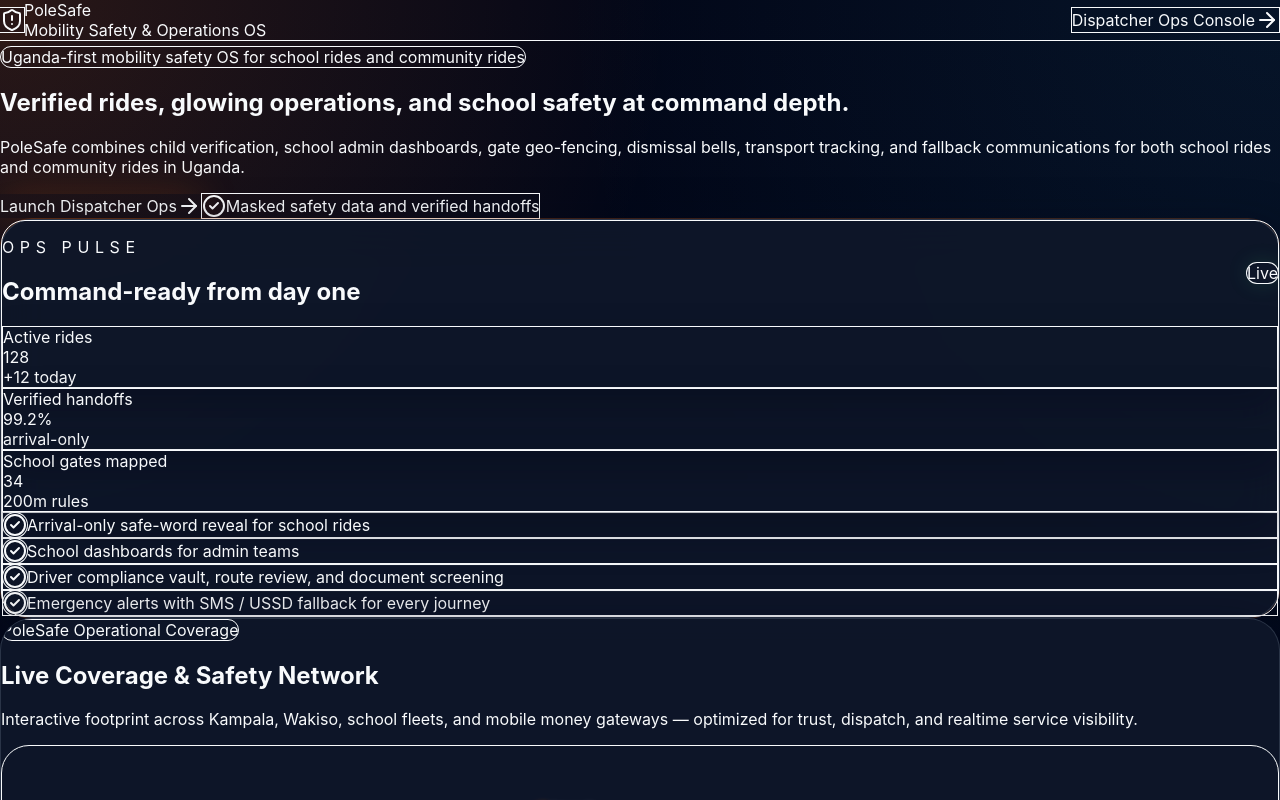
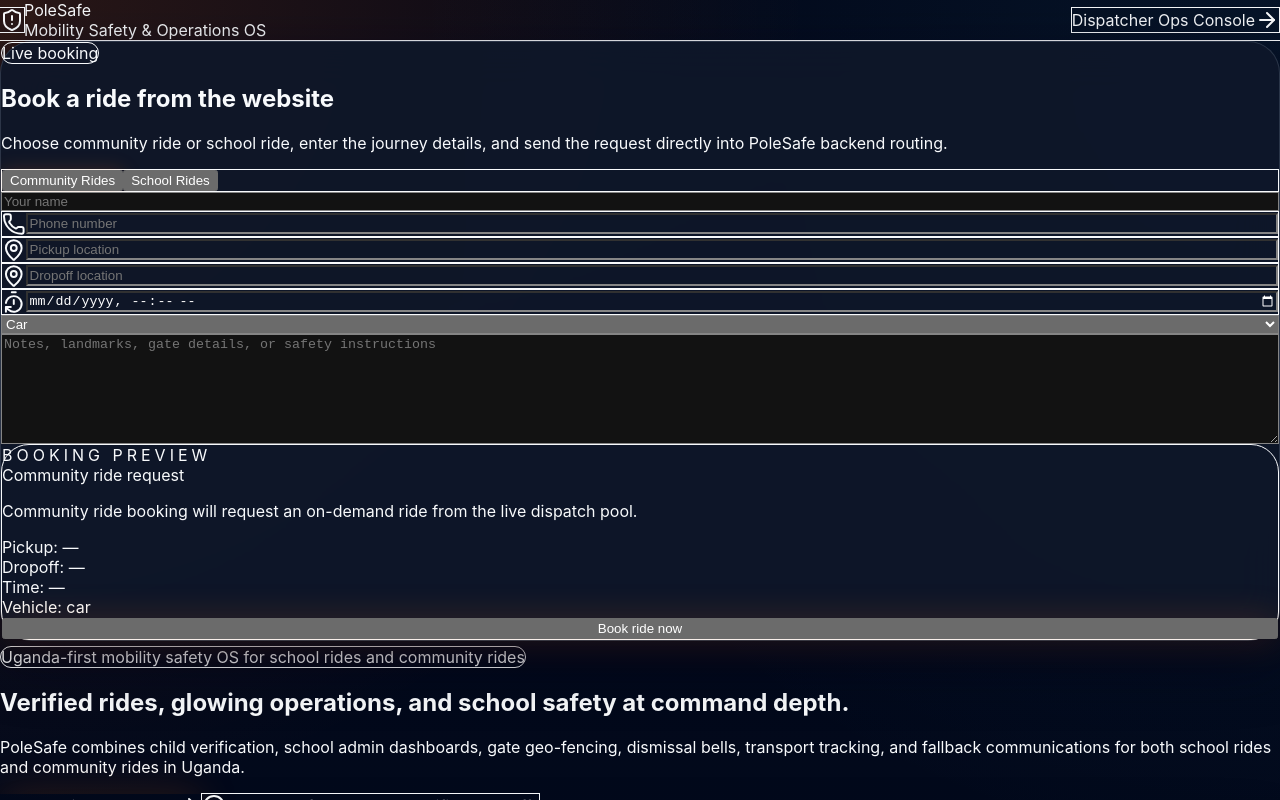
Before and after one commit to hassankavuma-prog/polesafe, a Next.js app: page / in a window 1280 px wide. Shown: the top 800 px of the page. Built offline with nearby package versions, Linux system fonts and the light colour scheme.

Commit message:
feat: add public ride booking and owner email guardrails

```diff
--- a/app/page.tsx
+++ b/app/page.tsx
@@ -1,8 +1,8 @@
 'use client';
 
 import Link from 'next/link';
-import { useState } from 'react';
-import { ArrowRight, Bus, CheckCircle2, School, ShieldAlert, Smartphone, Users } from 'lucide-react';
+import { useMemo, useState } from 'react';
+import { ArrowRight, Bus, CheckCircle2, MapPin, Phone, School, ShieldAlert, Smartphone, TimerReset, Users } from 'lucide-react';
 
 const highlights = [
   {
@@ -51,6 +51,127 @@
   { label: 'Verified handoffs', value: '99.2%', delta: 'arrival-only', tone: 'from-emerald-500/20 to-emerald-500/5', accent: 'text-emerald-300' },
   { label: 'School gates mapped', value: '34', delta: '200m rules', tone: 'from-sky-500/20 to-sky-500/5', accent: 'text-sky-300' },
 ];
+
+type RideMode = 'community' | 'school';
+
+function BookingWidget() {
+  const [mode, setMode] = useState<RideMode>('community');
+  const [form, setForm] = useState({
+    name: '',
+    phone: '',
+    pickup: '',
+    dropoff: '',
+    rideTime: '',
+    childName: '',
+    schoolName: '',
+    vehicleType: 'car',
+    notes: '',
+  });
+  const [status, setStatus] = useState<'idle' | 'submitting' | 'done' | 'error'>('idle');
+  const [result, setResult] = useState<string>('');
+
+  const routeHint = useMemo(() => mode === 'school'
+    ? 'School ride booking will create a trip request for the operations team to confirm.'
+    : 'Community ride booking will request an on-demand ride from the live dispatch pool.', [mode]);
+
+  async function submitBooking() {
+    setStatus('submitting');
+    setResult('');
+    try {
+      const payload = mode === 'community'
+        ? {
+            pickupAddress: form.pickup,
+            dropoffAddress: form.dropoff,
+            pickupTime: form.rideTime || undefined,
+            passengerCount: 1,
+            vehicleType: form.vehicleType,
+            notes: `${form.name} • ${form.phone}${form.notes ? ` • ${form.notes}` : ''}`,
+          }
+        : {
+            tripName: `${form.childName || form.name} school ride`,
+            description: `${form.schoolName || 'School ride'} • ${form.phone}${form.notes ? ` • ${form.notes}` : ''}`,
+            destination: form.dropoff,
+            departureDate: form.rideTime ? form.rideTime.slice(0, 10) : new Date().toISOString().slice(0, 10),
+            departureTime: form.rideTime ? form.rideTime.slice(11, 16) : undefined,
+            vehicleType: form.vehicleType,
+            notes: `Child: ${form.childName || 'Not provided'} • Pickup: ${form.pickup}`,
+          };
+
+      const endpoint = mode === 'community' ? '/api/rides/request' : '/api/trips';
+      const response = await fetch(endpoint, {
+        method: 'POST',
+        headers: { 'Content-Type': 'application/json' },
+        body: JSON.stringify(payload),
+      });
+
+      const data = await response.json();
+      if (!response.ok) throw new Error(data.error || 'Booking failed');
+
+      setStatus('done');
+      setResult(mode === 'community'
+        ? `Ride requested successfully. Driver: ${data.driver?.name || 'pending'} • Fare: ${data.price?.total ? `${data.price.total} UGX` : 'pending'}`
+        : `School trip created successfully. Trip status: ${data.status || 'open'} • Ops will confirm next.`);
+    } catch (err: any) {
+      setStatus('error');
+      setResult(err.message || 'Booking failed');
+    }
+  }
+
+  return (
+    <section className="mx-auto max-w-7xl px-4 py-6 sm:px-6 lg:px-8">
+      <div className="glass-strong rounded-[2rem] border border-white/10 p-5 shadow-[0_18px_60px_rgba(2,6,23,0.55)] sm:p-6">
+        <div className="flex flex-col gap-4 lg:flex-row lg:items-start lg:justify-between">
+          <div>
+            <div className="inline-flex items-center gap-2 rounded-full border border-white/10 bg-white/5 px-3 py-1 text-xs text-emerald-300">Live booking</div>
+            <h2 className="mt-3 text-2xl font-semibold text-white sm:text-3xl">Book a ride from the website</h2>
+            <p className="mt-2 max-w-2xl text-sm text-slate-300">Choose community ride or school ride, enter the journey details, and send the request directly into PoleSafe backend routing.</p>
+          </div>
+          <div className="flex rounded-2xl border border-white/10 bg-white/5 p-1 text-xs text-slate-300">
+            {(['community', 'school'] as RideMode[]).map((item) => (
+              <button key={item} onClick={() => setMode(item)} className={`rounded-xl px-4 py-2 capitalize ${mode === item ? 'bg-orange-500 text-white shadow-[0_0_20px_rgba(249,115,22,0.18)]' : 'hover:bg-white/10'}`}>
+                {item} rides
+              </button>
+            ))}
+          </div>
+        </div>
+
+        <div className="mt-5 grid gap-4 lg:grid-cols-[1.1fr_0.9fr]">
+          <div className="grid gap-4 md:grid-cols-2">
+            <input className="rounded-2xl border border-white/10 bg-slate-950/70 px-4 py-3 text-sm text-white outline-none placeholder:text-slate-500" placeholder="Your name" value={form.name} onChange={(e) => setForm((f) => ({ ...f, name: e.target.value }))} />
+            <div className="flex items-center gap-3 rounded-2xl border border-white/10 bg-slate-950/70 px-4 py-3 text-sm text-white"><Phone className="h-4 w-4 text-orange-300" /><input className="w-full bg-transparent outline-none placeholder:text-slate-500" placeholder="Phone number" value={form.phone} onChange={(e) => setForm((f) => ({ ...f, phone: e.target.value }))} /></div>
+            <div className="flex items-center gap-3 rounded-2xl border border-white/10 bg-slate-950/70 px-4 py-3 text-sm text-white"><MapPin className="h-4 w-4 text-sky-300" /><input className="w-full bg-transparent outline-none placeholder:text-slate-500" placeholder={mode === 'school' ? 'Pickup point / home' : 'Pickup location'} value={form.pickup} onChange={(e) => setForm((f) => ({ ...f, pickup: e.target.value }))} /></div>
+            <div className="flex items-center gap-3 rounded-2xl border border-white/10 bg-slate-950/70 px-4 py-3 text-sm text-white"><MapPin className="h-4 w-4 text-emerald-300" /><input className="w-full bg-transparent outline-none placeholder:text-slate-500" placeholder={mode === 'school' ? 'School / dropoff destination' : 'Dropoff location'} value={form.dropoff} onChange={(e) => setForm((f) => ({ ...f, dropoff: e.target.value }))} /></div>
+            <div className="flex items-center gap-3 rounded-2xl border border-white/10 bg-slate-950/70 px-4 py-3 text-sm text-white"><TimerReset className="h-4 w-4 text-violet-300" /><input className="w-full bg-transparent outline-none placeholder:text-slate-500" type="datetime-local" value={form.rideTime} onChange={(e) => setForm((f) => ({ ...f, rideTime: e.target.value }))} /></div>
+            <select className="rounded-2xl border border-white/10 bg-slate-950/70 px-4 py-3 text-sm text-white outline-none" value={form.vehicleType} onChange={(e) => setForm((f) => ({ ...f, vehicleType: e.target.value }))}>
+              <option value="car">Car</option>
+              <option value="boda">Boda Boda</option>
+              <option value="bus">Bus</option>
+              <option value="taxi">Taxi</option>
+            </select>
+            {mode === 'school' && <input className="rounded-2xl border border-white/10 bg-slate-950/70 px-4 py-3 text-sm text-white outline-none placeholder:text-slate-500 md:col-span-2" placeholder="Child name / school name" value={form.childName || form.schoolName} onChange={(e) => setForm((f) => ({ ...f, childName: e.target.value, schoolName: e.target.value }))} />}
+            <textarea className="min-h-[110px] rounded-2xl border border-white/10 bg-slate-950/70 px-4 py-3 text-sm text-white outline-none placeholder:text-slate-500 md:col-span-2" placeholder="Notes, landmarks, gate details, or safety instructions" value={form.notes} onChange={(e) => setForm((f) => ({ ...f, notes: e.target.value }))} />
+          </div>
+
+          <div className="rounded-[1.75rem] border border-white/10 bg-white/[0.04] p-5">
+            <div className="text-xs uppercase tracking-[0.25em] text-slate-500">Booking preview</div>
+            <div className="mt-3 text-lg font-semibold text-white">{mode === 'school' ? 'School ride request' : 'Community ride request'}</div>
+            <p className="mt-2 text-sm text-slate-300">{routeHint}</p>
+            <div className="mt-4 space-y-2 text-sm text-slate-300">
+              <div>Pickup: {form.pickup || '—'}</div>
+              <div>Dropoff: {form.dropoff || '—'}</div>
+              <div>Time: {form.rideTime || '—'}</div>
+              <div>Vehicle: {form.vehicleType}</div>
+            </div>
+            <button onClick={submitBooking} disabled={status === 'submitting'} className="mt-5 inline-flex w-full items-center justify-center gap-2 rounded-2xl bg-orange-500 px-5 py-3 text-sm font-semibold text-white shadow-[0_0_35px_rgba(249,115,22,0.20)] transition hover:bg-orange-400 disabled:cursor-not-allowed disabled:opacity-70">
+              {status === 'submitting' ? 'Submitting...' : 'Book ride now'}
+            </button>
+            {result && <div className={`mt-4 rounded-2xl border px-4 py-3 text-sm ${status === 'done' ? 'border-emerald-500/20 bg-emerald-500/10 text-emerald-200' : 'border-red-500/20 bg-red-500/10 text-red-200'}`}>{result}</div>}
+          </div>
+        </div>
+      </div>
+    </section>
+  );
+}
 
 function CoverageNetworkWidget() {
   const [activeTab, setActiveTab] = useState<'kampala' | 'wakiso' | 'fleets' | 'gateways'>('kampala');
@@ -161,6 +282,7 @@
       </header>
 
       <main className="relative">
+        <BookingWidget />
         <section className="mx-auto grid max-w-7xl gap-10 px-6 py-12 lg:grid-cols-[1.05fr_0.95fr] lg:px-8 lg:py-16">
           <div className="max-w-3xl">
             <div className="mb-6 inline-flex items-center gap-2 rounded-full border border-white/10 bg-white/5 px-3 py-1 text-xs text-orange-300 shadow-sm shadow-black/20 backdrop-blur-xl">
```
Also changed, not shown: 2 other files (tests, documents, lock files or other folders).
